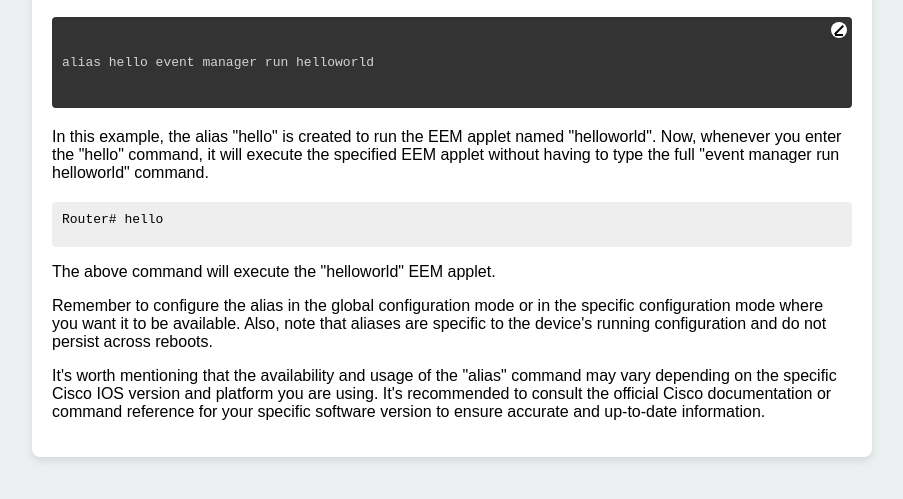
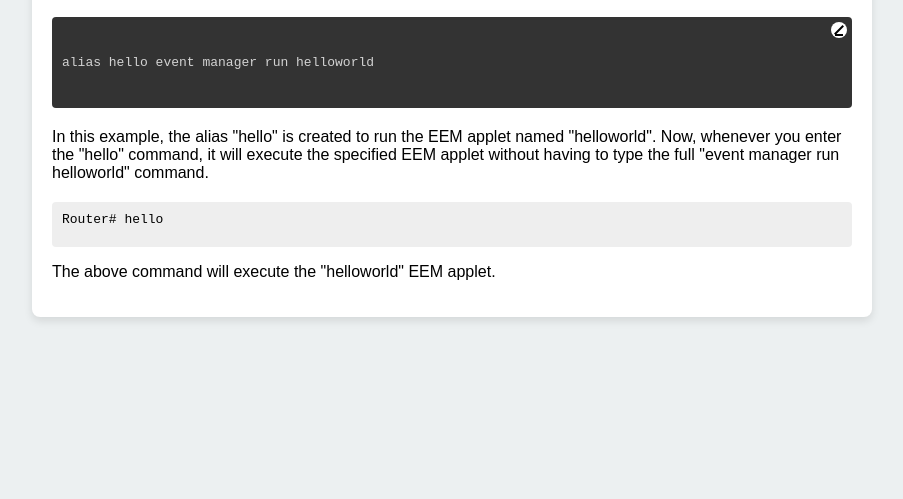
Before and after one commit to richyim/eem, a plain HTML site: page alias/index.html in a window 1280 px wide. Shown: the part 177-676 px from the top of the page, without its empty margins (188-1091 px from the left). Drawn offline with Linux system fonts and the light colour scheme.

Commit message:
Update index.html

```diff
--- a/alias/index.html
+++ b/alias/index.html
@@ -21,8 +21,6 @@ alias hello event manager run helloworld
             <p>Router# hello</p>
         </div>
         <p>The above command will execute the "helloworld" EEM applet.</p>
-        <p>Remember to configure the alias in the global configuration mode or in the specific configuration mode where you want it to be available. Also, note that aliases are specific to the device's running configuration and do not persist across reboots.</p>
-        <p>It's worth mentioning that the availability and usage of the "alias" command may vary depending on the specific Cisco IOS version and platform you are using. It's recommended to consult the official Cisco documentation or command reference for your specific software version to ensure accurate and up-to-date information.</p>
     </div>
     <script src="script.js"></script>
 </body>
```
